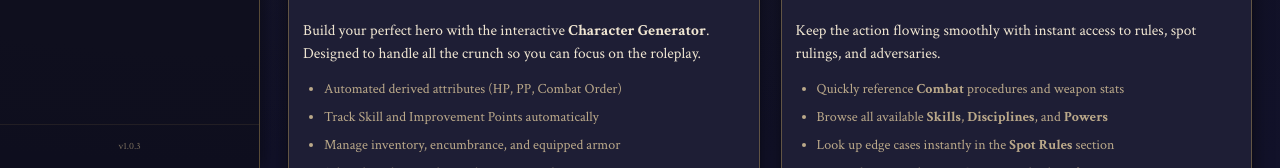
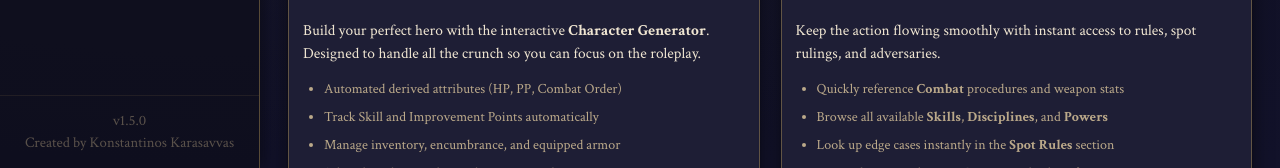
Before and after one commit to karask/fantasy-crux-digital, a website built with Vite: page index.html in a window 1280 px wide. Shown: the part 632-800 px from the top of the page. Built offline with nearby package versions, Linux system fonts and the light colour scheme.

Commit message:
added credits

```diff
--- a/index.html
+++ b/index.html
@@ -57,7 +57,9 @@
         </button>
       </nav>
       <footer class="sidebar-footer">
-        <p>v1.0.3</p>
+        <p>
+          <span style="font-size: 1.5em; opacity: 0.7;">v1.5.0<br>Created by Konstantinos Karasavvas</span>
+        </p>
       </footer>
     </aside>
 
```
